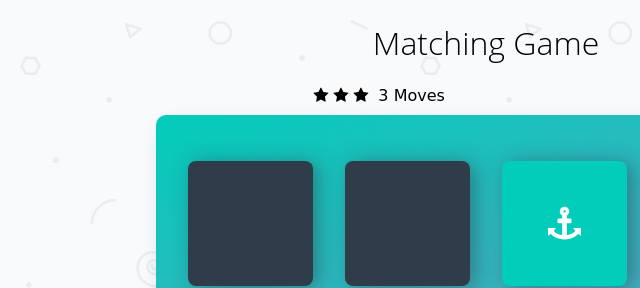
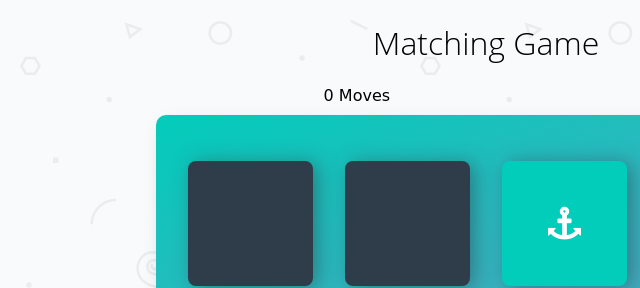
Before and after one commit to shehryarbajwa/Concentration---JS, a plain HTML site: page index.html in a window 1280 px wide. Shown: the top 288 px of the page, 154-794 px from the left. Drawn offline with Linux system fonts and the light colour scheme; a web font is replaced by a local one.

Commit message:
stars functionality-incomplete

```diff
--- a/index.html
+++ b/index.html
@@ -22,7 +22,7 @@
         		<li><i class="fa fa-star"></i></li>
         	</ul>
 
-        	<span class="moves">3</span> Moves
+        	<span class="moves">0</span> Moves
             <div class="restart">
 
         		<i class="fa fa-repeat"></i>
--- a/js/app.js
+++ b/js/app.js
@@ -24,6 +24,16 @@ function openCards(){
    }
   }
 }
+
+function hideStar(){
+  const starsNodeList = document.querySelectorAll('.stars li');
+  console.log(starsNodeList);
+  for(star of starsNodeList){
+    star.style.display = 'none';
+  }
+}
+
+hideStar();
 
 
 
```
